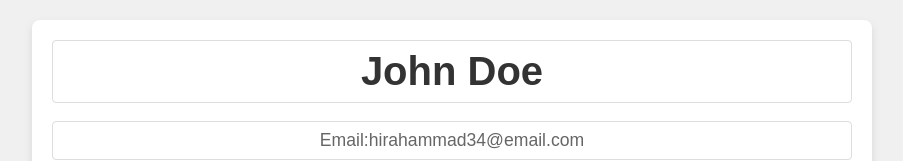
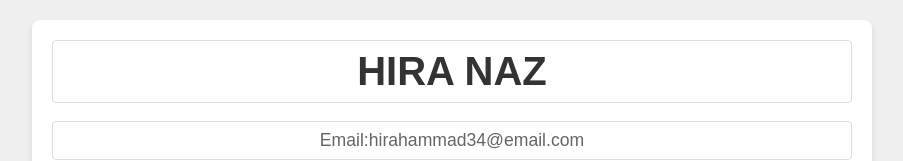
Before and after one commit to hiraham/PDF-files, a website: page index.html in a window 1280 px wide. Shown: the top 161 px of the page, without its empty margins (188-1091 px from the left). Drawn offline with nearby package versions, Linux system fonts and the light colour scheme.

Commit message:
Add files via upload

```diff
--- a/index.html
+++ b/index.html
@@ -9,7 +9,7 @@
 <body>
     <div class="resume">
         <header>
-            <h1 contenteditable="true" id="name">John Doe</h1>
+            <h1 contenteditable="true" id="name">HIRA NAZ</h1>
             <div class="personal-info">
                 <p contenteditable="true" id="email">Email:hirahammad34@email.com</p>
                 <p contenteditable="true" id="phone">Phone: (123) 458-9260</p>
```
